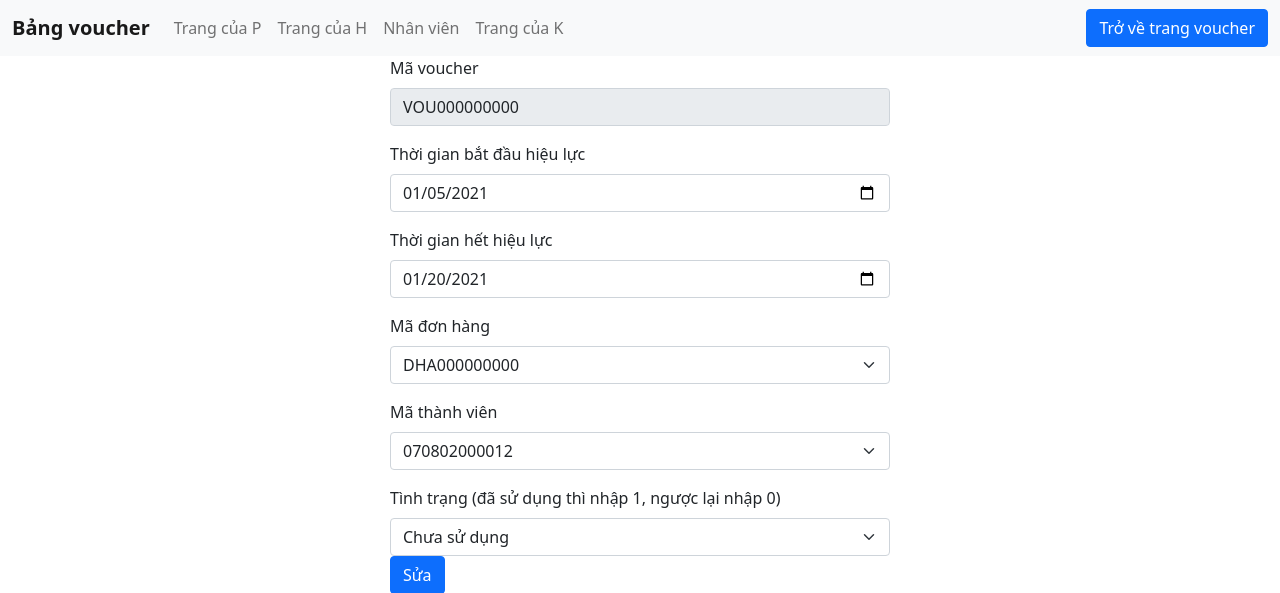
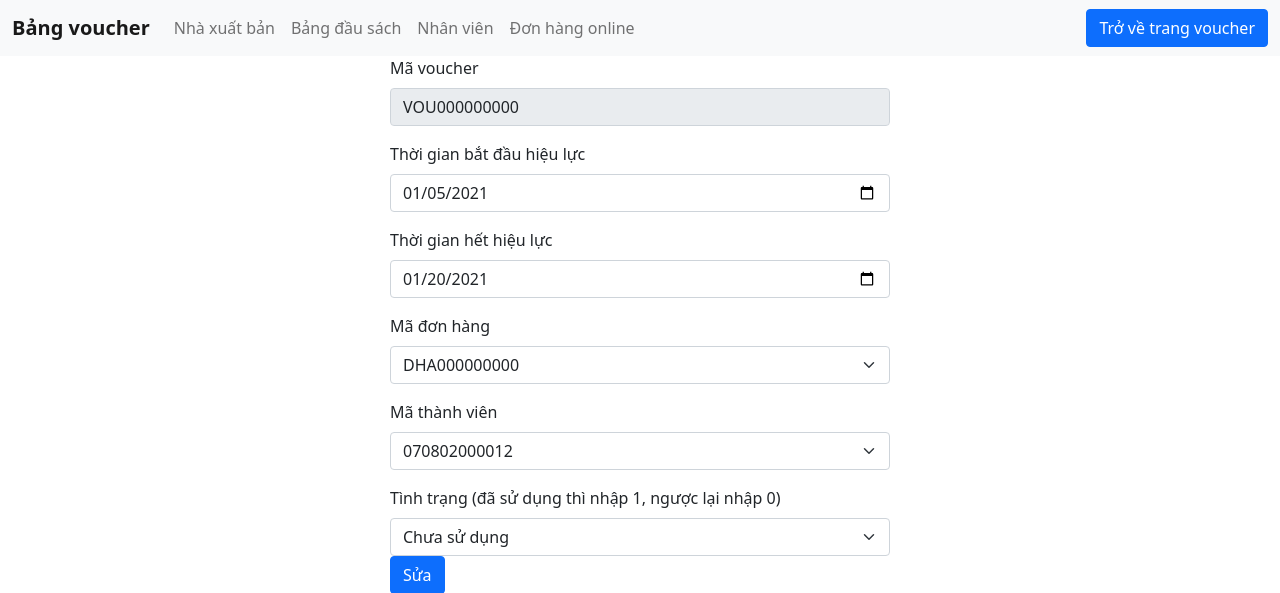
Before and after one commit to thanhdat-dev-js/hcsdl, a PHP site: page /sua_voucher.php?ma=VOU000000000 in a window 1280 px wide. Shown: the top 593 px of the page. Run offline with PHP 8.4, Linux system fonts and the light colour scheme; data comes from the database, SQL or seed files in the repository.

Commit message:
add header voucher..

```diff
--- a/UI/sua_voucher.php
+++ b/UI/sua_voucher.php
@@ -75,17 +75,17 @@ if (isset($_POST["btn_edit"])) {
       </button>
       <div class="collapse navbar-collapse" id="navbarSupportedContent">
         <ul class="navbar-nav me-auto mb-2 mb-lg-0">
-          <li class="nav-item">
-            <a class="nav-link" href="#">Trang của P</a>
+        <li class="nav-item">
+            <a class="nav-link" href="nha_xuat_ban.php">Nhà xuất bản</a>
           </li>
           <li class="nav-item">
-            <a class="nav-link" href="#">Trang của H</a>
+            <a class="nav-link" href="dau_sach.php">Bảng đầu sách</a>
           </li>
           <li class="nav-item">
             <a class="nav-link" href="nhan_vien.php">Nhân viên</a>
           </li>
           <li class="nav-item">
-            <a class="nav-link" href="#">Trang của K</a>
+            <a class="nav-link" href="don_hang_online.php">Đơn hàng online</a>
           </li>
         </ul>
         <ul class="navbar-nav ml-auto mb-2 mb-lg-0">
--- a/UI/voucher.php
+++ b/UI/voucher.php
@@ -68,7 +68,7 @@ $conn->close();
       <div class="collapse navbar-collapse" id="navbarSupportedContent">
         <ul class="navbar-nav me-auto mb-2 mb-lg-0">
           <li class="nav-item">
-            <a class="nav-link" href="#">Trang của P</a>
+            <a class="nav-link" href="nha_xuat_ban.php">Nhà xuất bản</a>
           </li>
           <li class="nav-item">
             <a class="nav-link" href="dau_sach.php">Bảng đầu sách</a>
@@ -77,7 +77,7 @@ $conn->close();
             <a class="nav-link" href="nhan_vien.php">Nhân viên</a>
           </li>
           <li class="nav-item">
-            <a class="nav-link" href="#">Trang của K</a>
+            <a class="nav-link" href="don_hang_online.php">Đơn hàng online</a>
           </li>
         </ul>
         <ul class="navbar-nav ml-auto mb-2 mb-lg-0">
```
Also changed, not shown: UI/get_data_voucher.php (+8 -10 lines), UI/them_voucher.php (+4 -4 lines).
